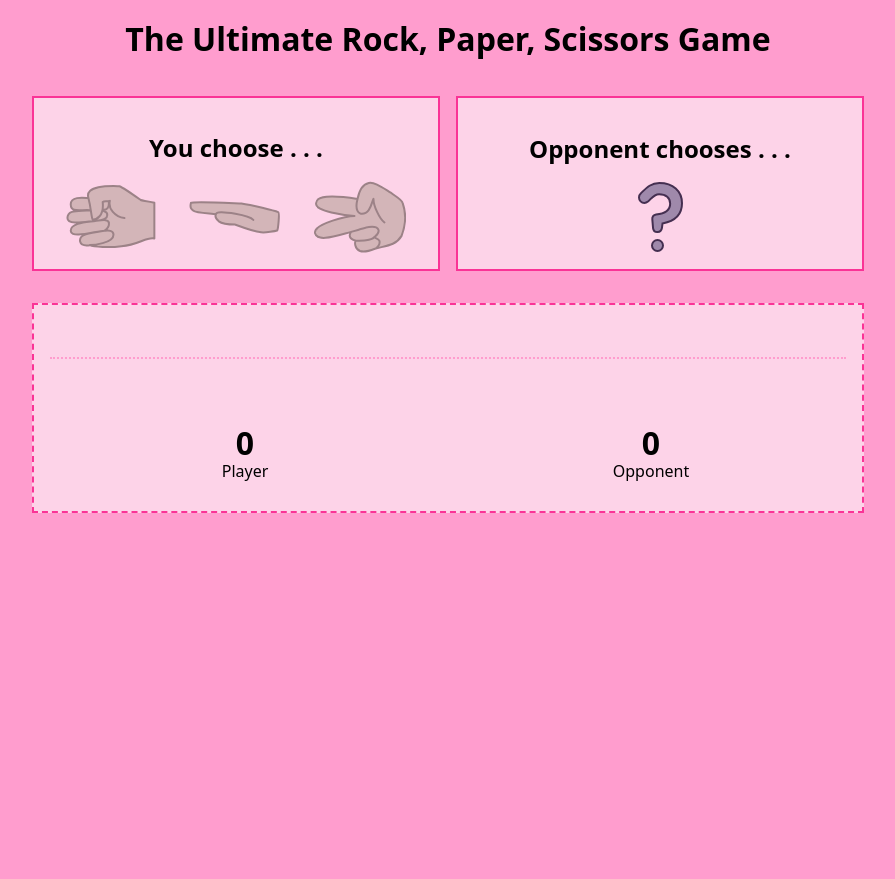
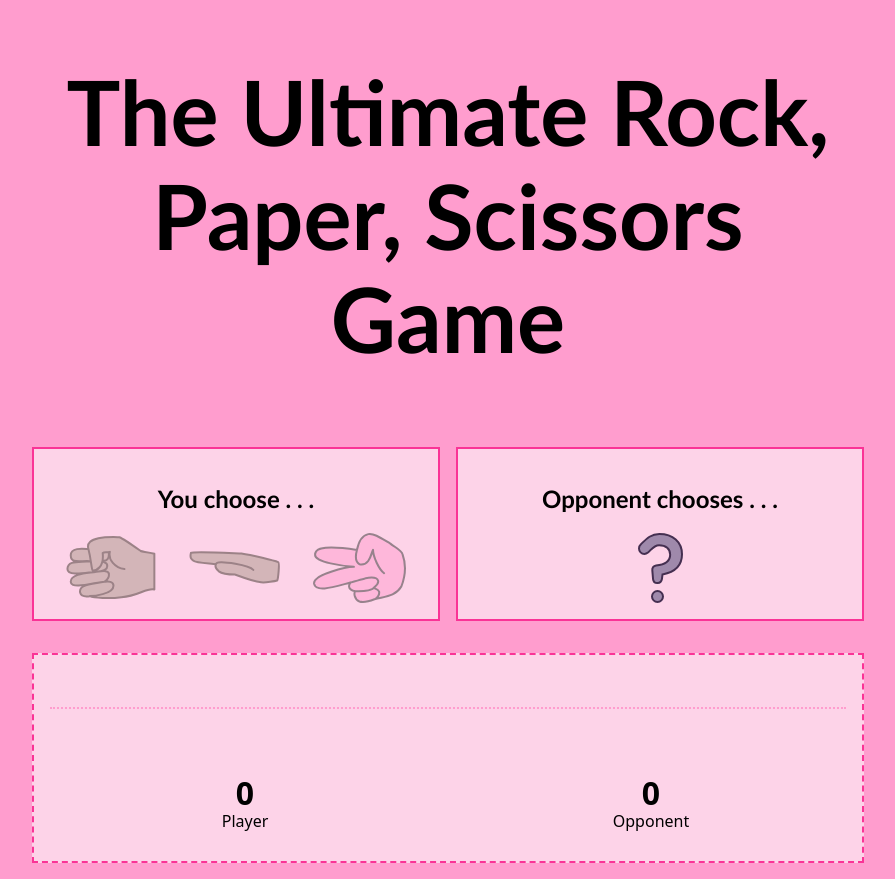
Before and after one commit to aschieff/avaprojectfour, a plain HTML site: page index.html in a window 1280 px wide. Shown: the whole page, without its empty margins (192-1087 px from the left). Before the commit the page ends 800 px from the top, so only its background shows below. Drawn offline with Linux system fonts and the light colour scheme.

Commit message:
Changed scissors

```diff
--- a/css/style.css
+++ b/css/style.css
@@ -3,8 +3,15 @@ body {
   margin: auto;
   background-color: #ff9dce;
 }
-h1, h2 {
+h1{
   text-align: center;
+font-size: 90px;
+font-family:'Trebuchet MS', 'Lucida Sans Unicode', 'Lucida Grande', 'Lucida Sans', Arial, sans-serif
+}
+h2{
+  text-align: center;
+  font-family:'Trebuchet MS', 'Lucida Sans Unicode', 'Lucida Grande', 'Lucida Sans', Arial, sans-serif
+
 }
 section {
   border: 2px solid #fa3396;
--- a/index.html
+++ b/index.html
@@ -9,14 +9,15 @@
     <link href="css/style.css" rel="stylesheet">
   </head>
   <body>
-    <h1>The Ultimate Rock, Paper, Scissors Game</h1>
+    <h1>The Ultimate
+       Rock, Paper, Scissors Game</h1>
     <main class="choice">
       <section class="pchoice">
         <h2>You choose . . .</h2>
         <div class="images">
           <img id="r-img" src="svg/rock.svg" alt="hand as rock" onclick="choice('rock')">
           <img id="p-img" src="svg/paper.svg" alt="hand as paper" onclick="choice('paper')">
-          <img id="s-img" src="svg/scissors.svg" alt="hand as scissors" onclick="choice('scissors')">
+          <img id="s-img" src="svg/new.svg" alt="hand as scissors" onclick="choice('scissors')">
         </div>
       </section>
       <section class="ochoice">
```
Also changed, not shown: svg/new.svg (added).
